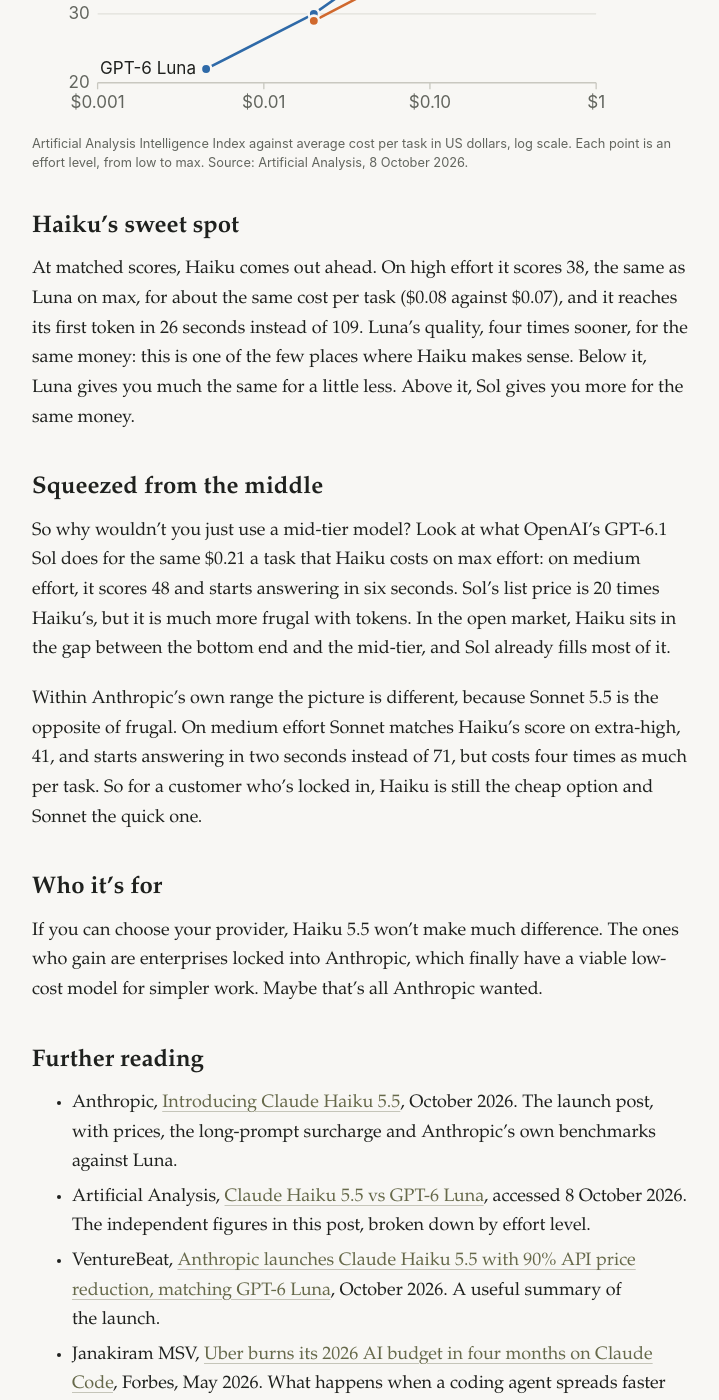
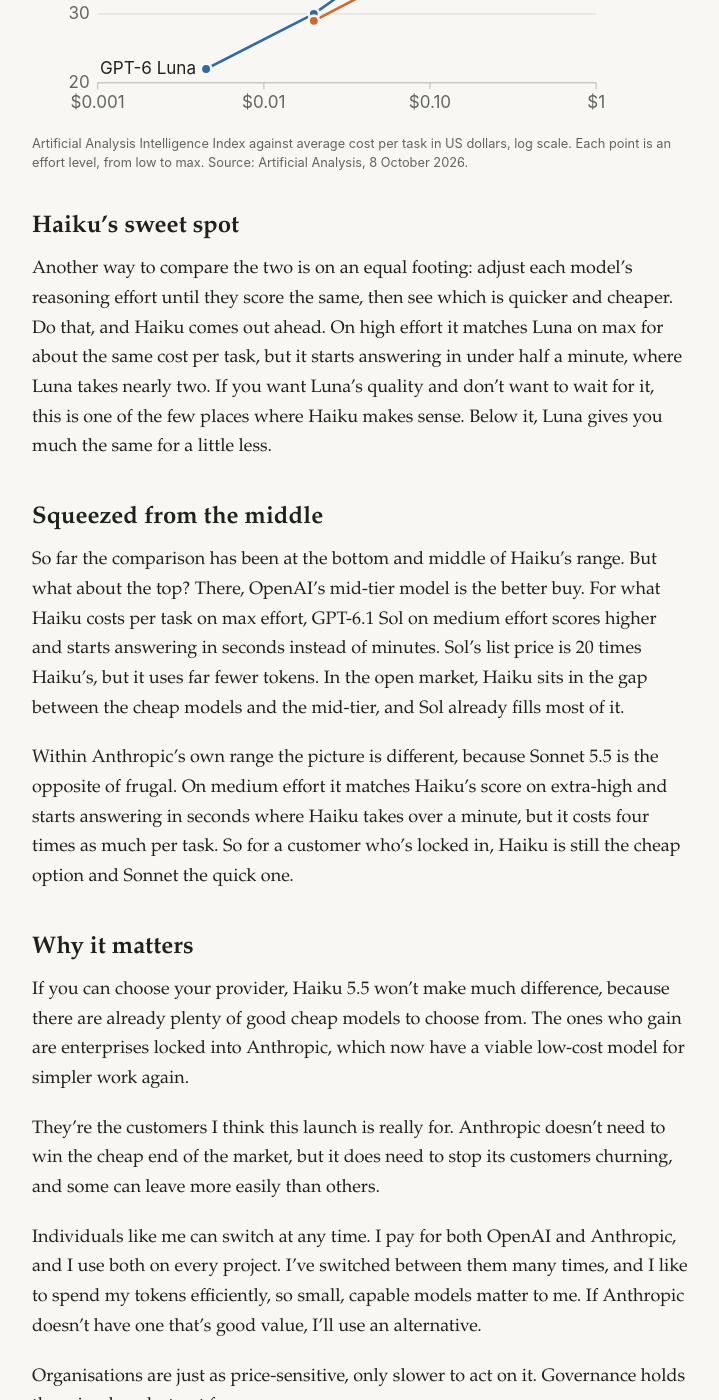
Before and after one commit to davegarvey/davegarvey.github.io, a Jekyll site: the page built from _posts/2026-10-08-haiku-joins-the-price-war.md, in a window 1280 px wide and 1400 px high, scrolled down 1737 px. Shown: the whole window, without its empty margins (280-999 px from the left). Built offline with Jekyll 4.4.1, drawn with Linux system fonts in a browser that asks for light colours; some of the changed text lies outside the part shown.

Commit message:
Redraft parts of the Haiku post in Dave's voice
Simplify the opening price, cut figures the chart already shows,
explain the like-for-like comparison, open the Sol section with the
point, and rework the ending around the risk of churn.

Co-Authored-By: Claude Opus 5.5 <noreply@anthropic.com>

```diff
--- a/_posts/2026-10-08-haiku-joins-the-price-war.md
+++ b/_posts/2026-10-08-haiku-joins-the-price-war.md
@@ -13,7 +13,7 @@ tags:
   - economics
 ---
 
-A couple of weeks ago I wrote that Anthropic had [stayed out of the fight]({% post_url 2026-09-26-downstream-of-deepseek %}) at the cheap end of the market. Yesterday it joined in. Haiku 5.5 costs $0.10 per million input tokens and $0.50 per million output, a tenth of what Haiku 4.5 cost and exactly what OpenAI charges for Luna. On paper it's the better model. But it uses so many tokens to get there that, per task, it often costs a lot more than Luna, and at the top of its range OpenAI's mid-tier model does more for the same money.
+A couple of weeks ago I wrote that Anthropic had [stayed out of the fight]({% post_url 2026-09-26-downstream-of-deepseek %}) at the cheap end of the market. Yesterday it joined in. The new Haiku 5.5 is 90% cheaper than the previous version, which brings it down to what OpenAI charges for Luna, its equivalent model. On paper it's the better model. But it uses so many tokens to get there that, per task, it often costs a lot more than Luna, and at the top of its range OpenAI's mid-tier model does more for the same money.
 
 <!--more-->
 
@@ -21,17 +21,17 @@ A couple of weeks ago I wrote that Anthropic had [stayed out of the fight]({% po
 
 Haiku 4.5's price hadn't moved since it launched a year ago, while OpenAI cut Luna's by 90% over the summer. Anthropic took more than two months to respond.
 
-My guess is that its customers pushed it. In the early days of agents everyone was token-maxxing; now organisations want budgets, and some are blowing through them. Uber [used up its entire 2026 AI budget by April](https://www.forbes.com/sites/janakirammsv/2026/05/17/uber-burns-its-2026-ai-budget-in-four-months-on-claude-code/), after Claude Code spread across its engineers.
+My guess is that its customers pushed it, driven by a desire to control AI spending. In the early days of agents everyone was token-maxxing; now organisations set budgets, and some are hitting them a lot earlier than expected. Uber [used up its entire 2026 AI budget by April](https://www.forbes.com/sites/janakirammsv/2026/05/17/uber-burns-its-2026-ai-budget-in-four-months-on-claude-code/), after Claude Code spread across its engineers.
 
-I've seen how quickly it adds up. At work I use Claude through a company account, and although I'm not a heavy user, my daily spend can sometimes be surprisingly high. Add that up over a month, then across a whole organisation, and it's easy to see why budgets are squeezed.
+I've seen how quickly the cost mounts. At work I use Claude through a company account, and although I'm not a heavy user, my daily spend can sometimes be surprisingly high. Scale that up over a month, then across a whole organisation, and it's easy to see why budgets are squeezed.
 
-A lot of that spend goes on work that a cheap model would handle fine, such as implementing a well-written specification. Enterprises that have standardised on Anthropic can't just send that work to DeepSeek or OpenAI, because governance won't allow it. So their only cheap option was Haiku 4.5, and it wasn't good value. I suspect that's what changed Anthropic's mind.
+A lot of that spend goes on work that a cheap model would handle fine, such as implementing a well-written specification. Enterprises that have standardised on Anthropic can't just send that work to DeepSeek or OpenAI, because governance won't allow it. So their only cheap option was Haiku 4.5, and it wasn't good value. That left a gap at the bottom of Anthropic's range, and a growing risk that its own customers would look elsewhere to fill it.
 
 ## Two good numbers and two bad ones
 
 Artificial Analysis has already benchmarked Haiku 5.5, and the headline figures look great. At maximum effort it scores 43 on their Intelligence Index against Luna's 38, and it generates output at about 240 tokens a second, nearly twice Luna's rate.
 
-The other two numbers go the opposite way. At maximum effort Haiku takes over five minutes to produce its first token, three times as long as Luna, and each task costs about three times as much: $0.21 against $0.07. The two are connected. Haiku spends that time thinking, and it writes two to three times as many tokens as Luna to get to an answer, so the fast output speed is spent mostly on reasoning. A five-point lead in intelligence doesn't justify three times the cost in a market that is all about value.
+But it's not all good news. At maximum effort Haiku takes over five minutes to start answering, three times as long as Luna, and each task costs about three times as much. Both have the same cause. Haiku seems to get its higher score by thinking for longer, writing two to three times as many tokens as Luna before it answers, and the cost of those tokens adds up. What doesn't add up is paying three times as much for a five-point lead in intelligence.
 
 <figure>
   <p class="figure-title">OpenAI matches or beats Haiku at every price</p>
@@ -41,17 +41,25 @@ The other two numbers go the opposite way. At maximum effort Haiku takes over fi
 
 ## Haiku's sweet spot
 
-At matched scores, Haiku comes out ahead. On high effort it scores 38, the same as Luna on max, for about the same cost per task ($0.08 against $0.07), and it reaches its first token in 26 seconds instead of 109. Luna's quality, four times sooner, for the same money: this is one of the few places where Haiku makes sense. Below it, Luna gives you much the same for a little less. Above it, Sol gives you more for the same money.
+Another way to compare the two is on an equal footing: adjust each model's reasoning effort until they score the same, then see which is quicker and cheaper. Do that, and Haiku comes out ahead. On high effort it matches Luna on max for about the same cost per task, but it starts answering in under half a minute, where Luna takes nearly two. If you want Luna's quality and don't want to wait for it, this is one of the few places where Haiku makes sense. Below it, Luna gives you much the same for a little less.
 
 ## Squeezed from the middle
 
-So why wouldn't you just use a mid-tier model? Look at what OpenAI's GPT-6.1 Sol does for the same $0.21 a task that Haiku costs on max effort: on medium effort, it scores 48 and starts answering in six seconds. Sol's list price is 20 times Haiku's, but it is much more frugal with tokens. In the open market, Haiku sits in the gap between the bottom end and the mid-tier, and Sol already fills most of it.
+So far the comparison has been at the bottom and middle of Haiku's range. But what about the top? There, OpenAI's mid-tier model is the better buy. For what Haiku costs per task on max effort, GPT-6.1 Sol on medium effort scores higher and starts answering in seconds instead of minutes. Sol's list price is 20 times Haiku's, but it uses far fewer tokens. In the open market, Haiku sits in the gap between the cheap models and the mid-tier, and Sol already fills most of it.
 
-Within Anthropic's own range the picture is different, because Sonnet 5.5 is the opposite of frugal. On medium effort Sonnet matches Haiku's score on extra-high, 41, and starts answering in two seconds instead of 71, but costs four times as much per task. So for a customer who's locked in, Haiku is still the cheap option and Sonnet the quick one.
+Within Anthropic's own range the picture is different, because Sonnet 5.5 is the opposite of frugal. On medium effort it matches Haiku's score on extra-high and starts answering in seconds where Haiku takes over a minute, but it costs four times as much per task. So for a customer who's locked in, Haiku is still the cheap option and Sonnet the quick one.
 
-## Who it's for
+## Why it matters
 
-If you can choose your provider, Haiku 5.5 won't make much difference. The ones who gain are enterprises locked into Anthropic, which finally have a viable low-cost model for simpler work. Maybe that's all Anthropic wanted.
+If you can choose your provider, Haiku 5.5 won't make much difference, because there are already plenty of good cheap models to choose from. The ones who gain are enterprises locked into Anthropic, which now have a viable low-cost model for simpler work again.
+
+They're the customers I think this launch is really for. Anthropic doesn't need to win the cheap end of the market, but it does need to stop its customers churning, and some can leave more easily than others.
+
+Individuals like me can switch at any time. I pay for both OpenAI and Anthropic, and I use both on every project. I've switched between them many times, and I like to spend my tokens efficiently, so small, capable models matter to me. If Anthropic doesn't have one that's good value, I'll use an alternative.
+
+Organisations are just as price-sensitive, only slower to act on it. Governance holds them in place, but not for ever.
+
+Haiku 4.5 was competitive when it launched, but it had gone stale. Haiku 5.5 puts Anthropic back in the running, and for now that's probably enough.
 
 ## Further reading
 
```
